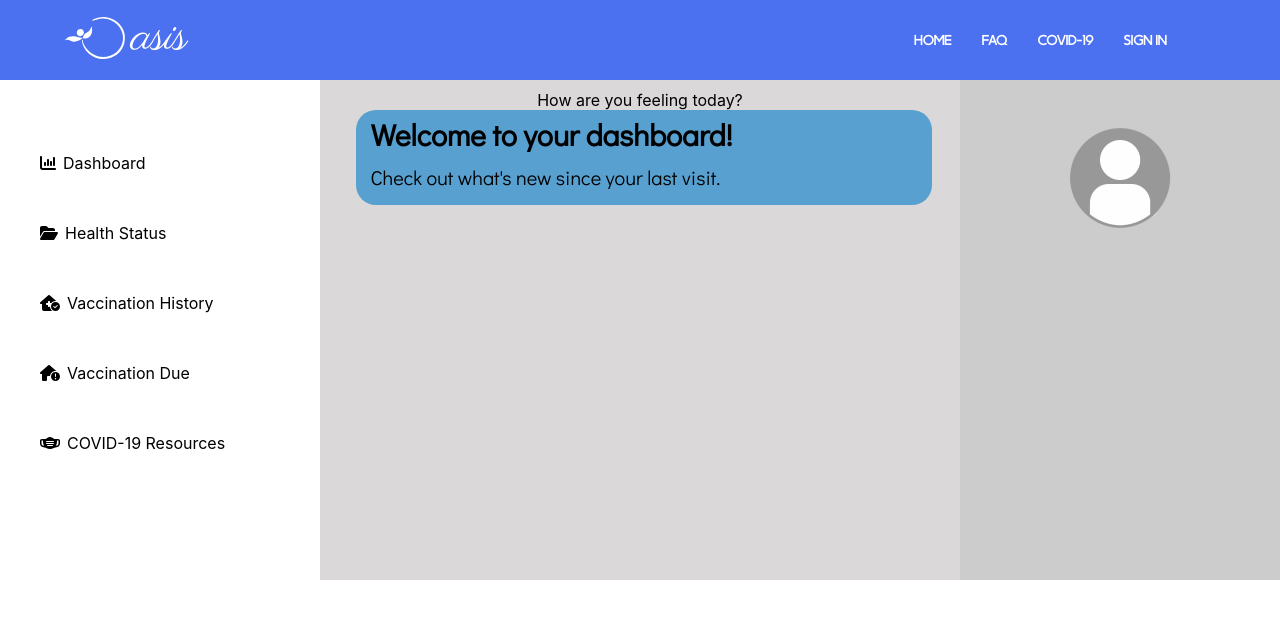
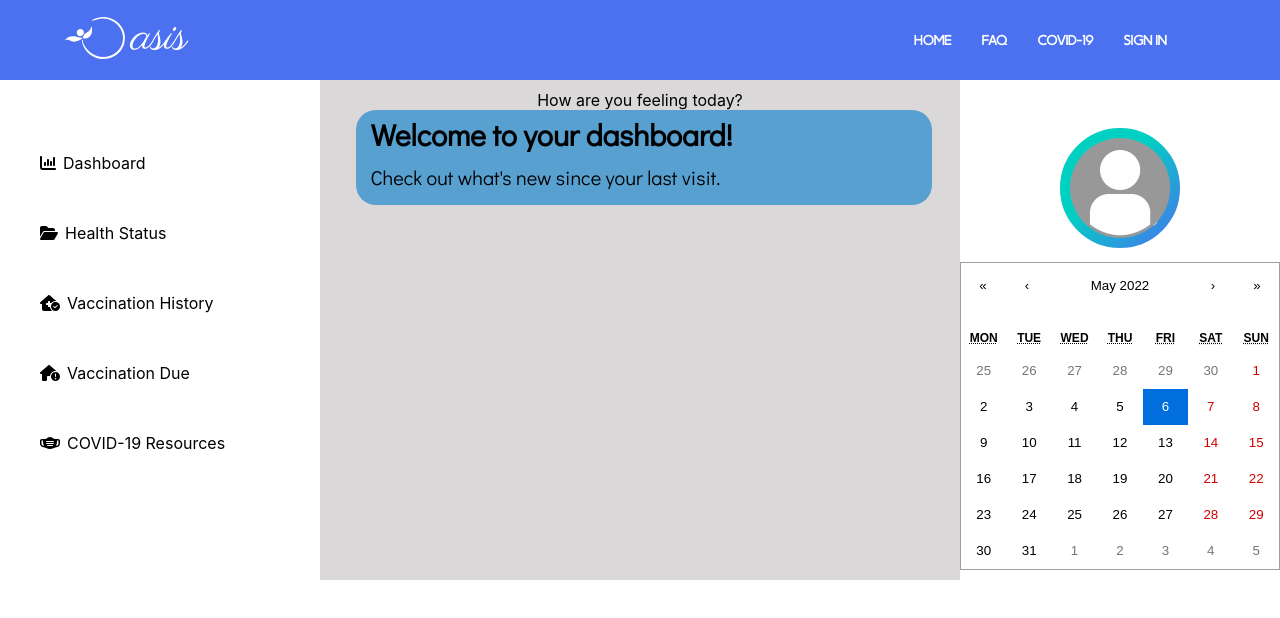
Before and after one commit to akarshroot/oasis, a React (Create React App) app in the folder oasis/: page /dashboard in a window 1280 px wide. Shown: the top 618 px of the page. Built offline with nearby package versions, Linux system fonts and the light colour scheme; the HTML template or start-up script is replaced by a standard one.

Commit message:
dashb-cal

```diff
--- a/oasis/package.json
+++ b/oasis/package.json
@@ -10,6 +10,7 @@
     "@testing-library/react": "^13.2.0",
     "@testing-library/user-event": "^13.5.0",
     "react": "^18.1.0",
+    "react-calendar": "^3.7.0",
     "react-dom": "^18.1.0",
     "react-favicon": "^1.0.0",
     "react-router-dom": "^6.3.0",
--- a/oasis/src/pages/Dashboard.css
+++ b/oasis/src/pages/Dashboard.css
@@ -84,10 +84,13 @@
   }
 
   .user-img {
-    width: 120px;
-    height: 120px;
+    width: 140px;
+    height: 140px;
     border-radius: 50%;
-    border-color: #4b71f0;
+    border: 10px solid white;
+    /* margin: 0px; */
+    background-color: #4b71f0;
+    background-image: linear-gradient(315deg, #4b71f0 0%, #00d0c2 60%);
 }
 
 .dash-icon{
--- a/oasis/src/pages/Dashboard.js
+++ b/oasis/src/pages/Dashboard.js
@@ -1,5 +1,7 @@
-import React from 'react'
+import React, { useState }  from 'react'
 import './Dashboard.css'
+import 'react-calendar/dist/Calendar.css';
+
 import dashpic from '../assets/dashPic.png'
 import vacimg from '../assets/vacimg.png'
 import userimg from '../assets/user.png'
@@ -9,8 +11,13 @@ import { faFolderOpen } from '@fortawesome/free-solid-svg-icons';
 import { faHouseMedicalCircleCheck } from '@fortawesome/free-solid-svg-icons';
 import { faHouseCircleExclamation } from '@fortawesome/free-solid-svg-icons';
 import { faMaskFace } from '@fortawesome/free-solid-svg-icons';
+import Calendar from 'react-calendar';
+
+
 
 function Dashboard() {
+  const [value, onChange] = useState(new Date());
+
   return (
     <div className="dash-container">
 
@@ -30,12 +37,12 @@ function Dashboard() {
         <div className = 'feel'>How are you feeling today?</div>
       </div>
 
-      <div className="column right" style={{backgroundColor:"#ccc"}}>
+      <div className="column right" style={{backgroundColor:"white"}}>
         <div>
-        <img src={userimg} alt="User image" className="user-img"></img>
+          <img src={userimg} alt="User image" className="user-img"></img>
         </div>
         <div>
-
+          <Calendar onChange={onChange} value={value} />
         </div>
       </div>
 
```
Also changed, not shown: 1 other file (tests, documents, lock files or other folders).
